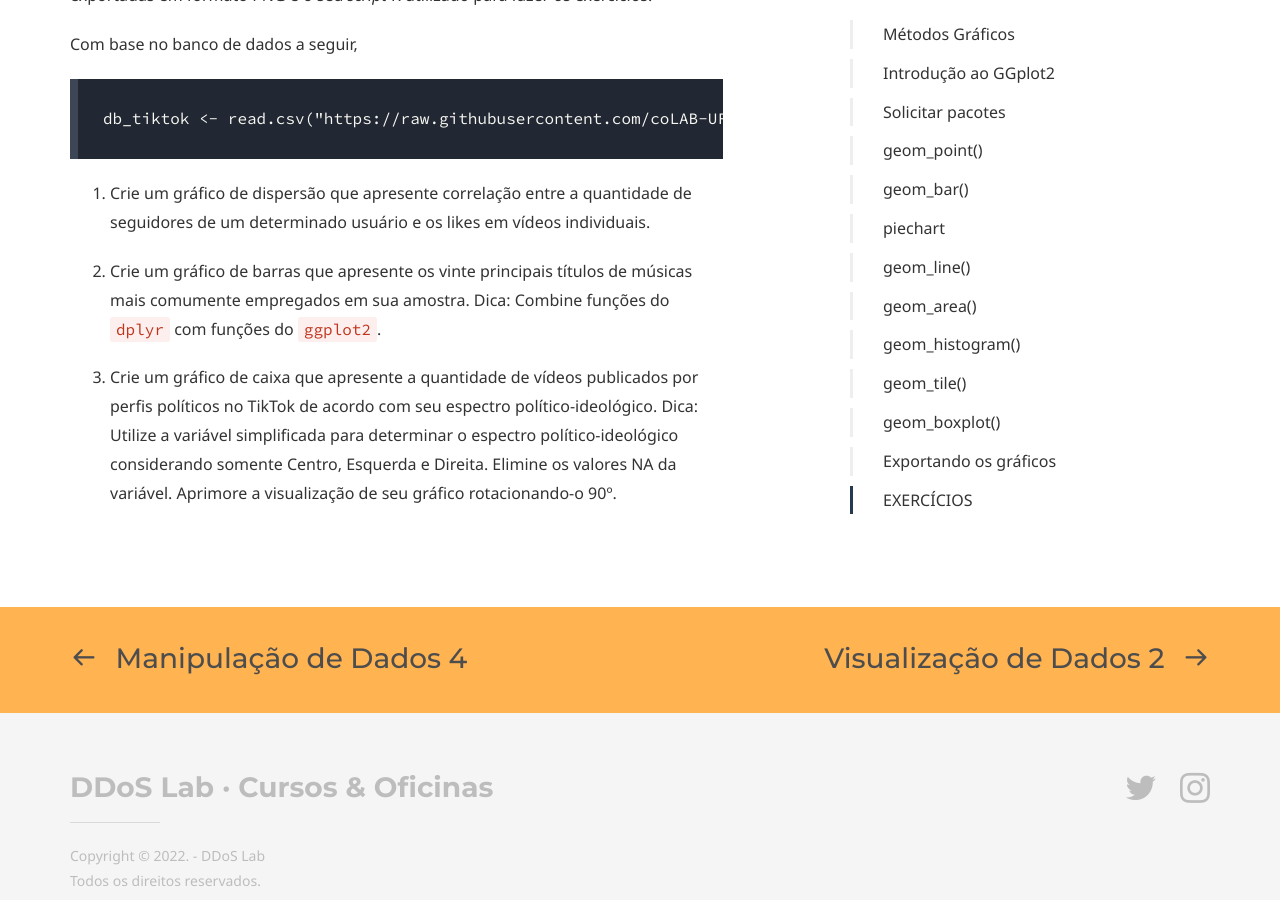
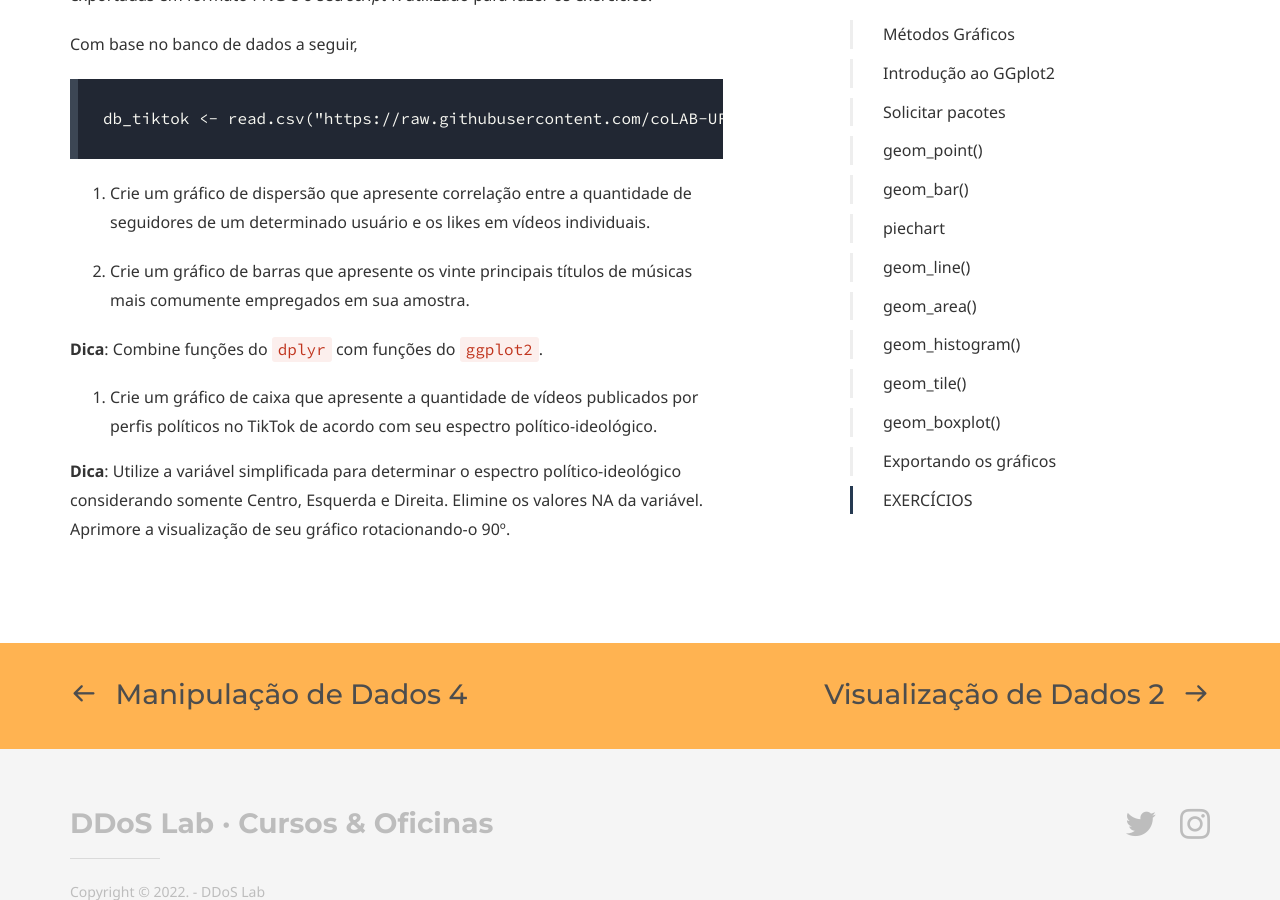
Before and after one commit to coLAB-UFF/docs, a Jekyll site: the page built from dataviz2_09.md, in a window 1280 px wide and 900 px high, scrolled down 13892 px. Built offline with Jekyll 4.4.1, drawn with Linux system fonts in a browser that asks for light colours; some web fonts are replaced; part of the change alters nothing that is shown.

```diff
--- a/dataviz2_09.md
+++ b/dataviz2_09.md
@@ -449,7 +449,9 @@ db_tiktok <- read.csv("https://raw.githubusercontent.com/coLAB-UFF/docs/refs/hea
 1. Crie um gráfico de dispersão que apresente correlação entre a quantidade de seguidores de um determinado usuário e os likes em vídeos individuais.
 
 2. Crie um gráfico de barras que apresente os vinte principais títulos de músicas mais comumente empregados em sua amostra.
-Dica: Combine funções do `dplyr` com funções do `ggplot2`.
+
+**Dica**: Combine funções do `dplyr` com funções do `ggplot2`.
 
 3. Crie um gráfico de caixa que apresente a quantidade de vídeos publicados por perfis políticos no TikTok de acordo com seu espectro político-ideológico.
-Dica: Utilize a variável simplificada para determinar o espectro político-ideológico considerando somente Centro, Esquerda e Direita. Elimine os valores NA da variável. Aprimore a visualização de seu gráfico rotacionando-o 90º.
+
+**Dica**: Utilize a variável simplificada para determinar o espectro político-ideológico considerando somente Centro, Esquerda e Direita. Elimine os valores NA da variável. Aprimore a visualização de seu gráfico rotacionando-o 90º.
```
